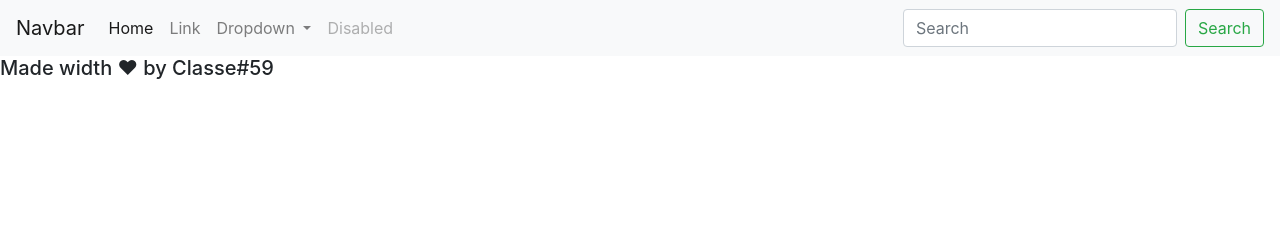
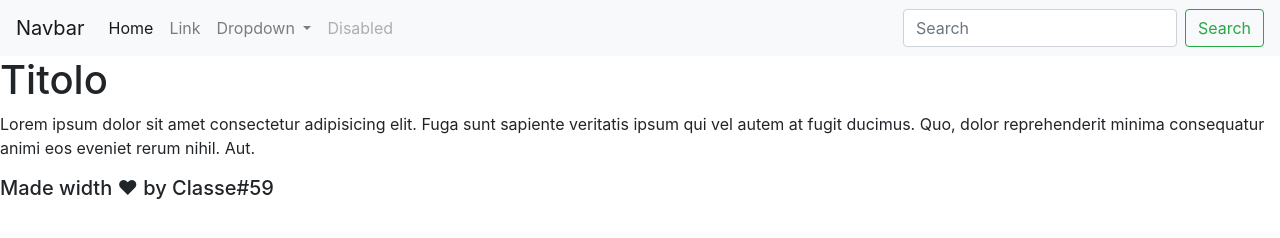
Before and after one commit to davidechon/git-branching-20062022, a plain HTML site: page git-prova/index.html in a window 1280 px wide. Drawn offline with nearby package versions, Linux system fonts and the light colour scheme.

Commit message:
added main content

```diff
--- a/git-prova/index.html
+++ b/git-prova/index.html
@@ -48,7 +48,10 @@
       </div>
     </nav>
   </header>
-  <main></main>
+  <main>
+    <h1>Titolo</h1>
+    <p>Lorem ipsum dolor sit amet consectetur adipisicing elit. Fuga sunt sapiente veritatis ipsum qui vel autem at fugit ducimus. Quo, dolor reprehenderit minima consequatur animi eos eveniet rerum nihil. Aut.</p>
+  </main>
   <footer>
     <h5>Made width &hearts; by Classe#59</h5>
   </footer>
```
